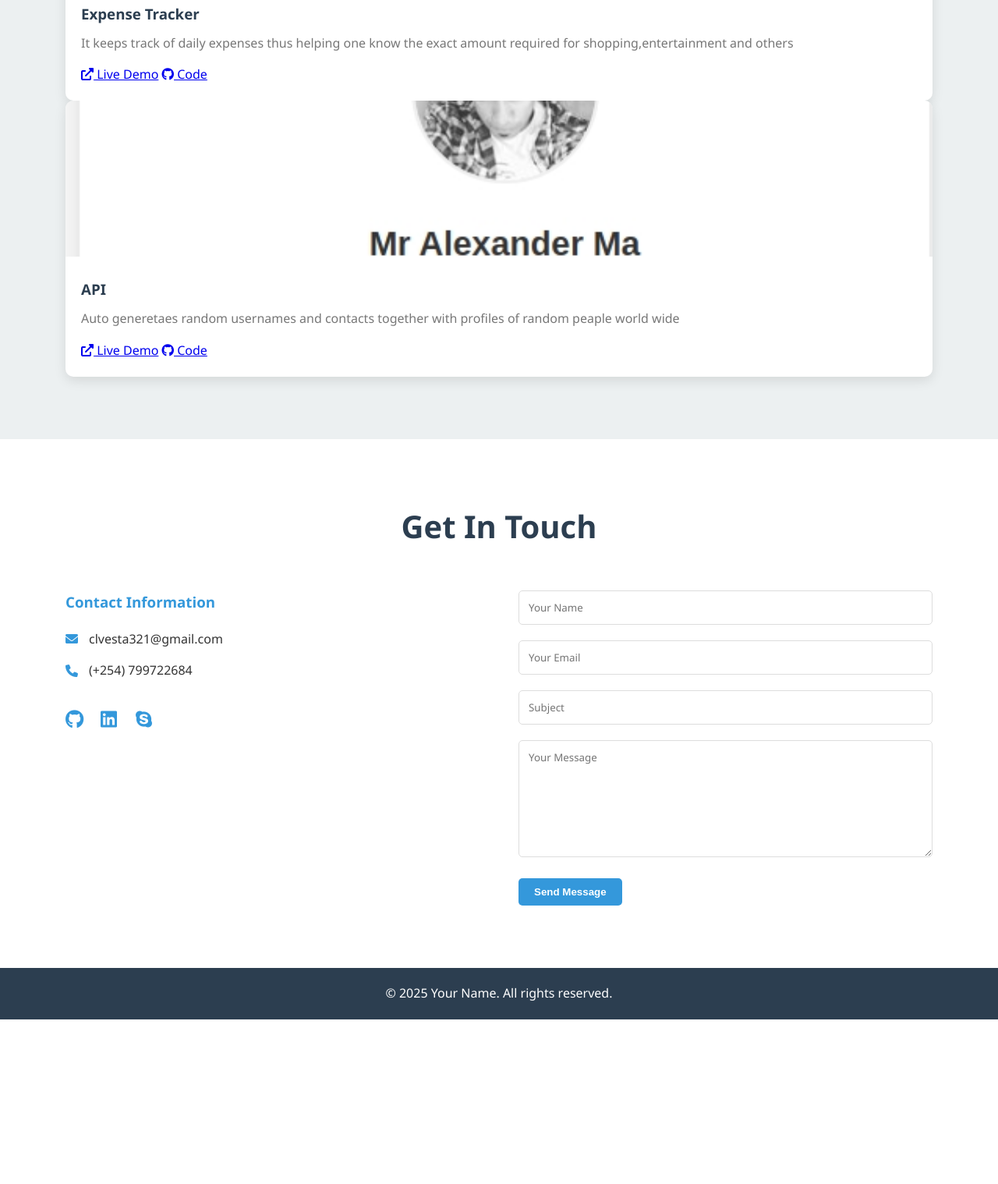
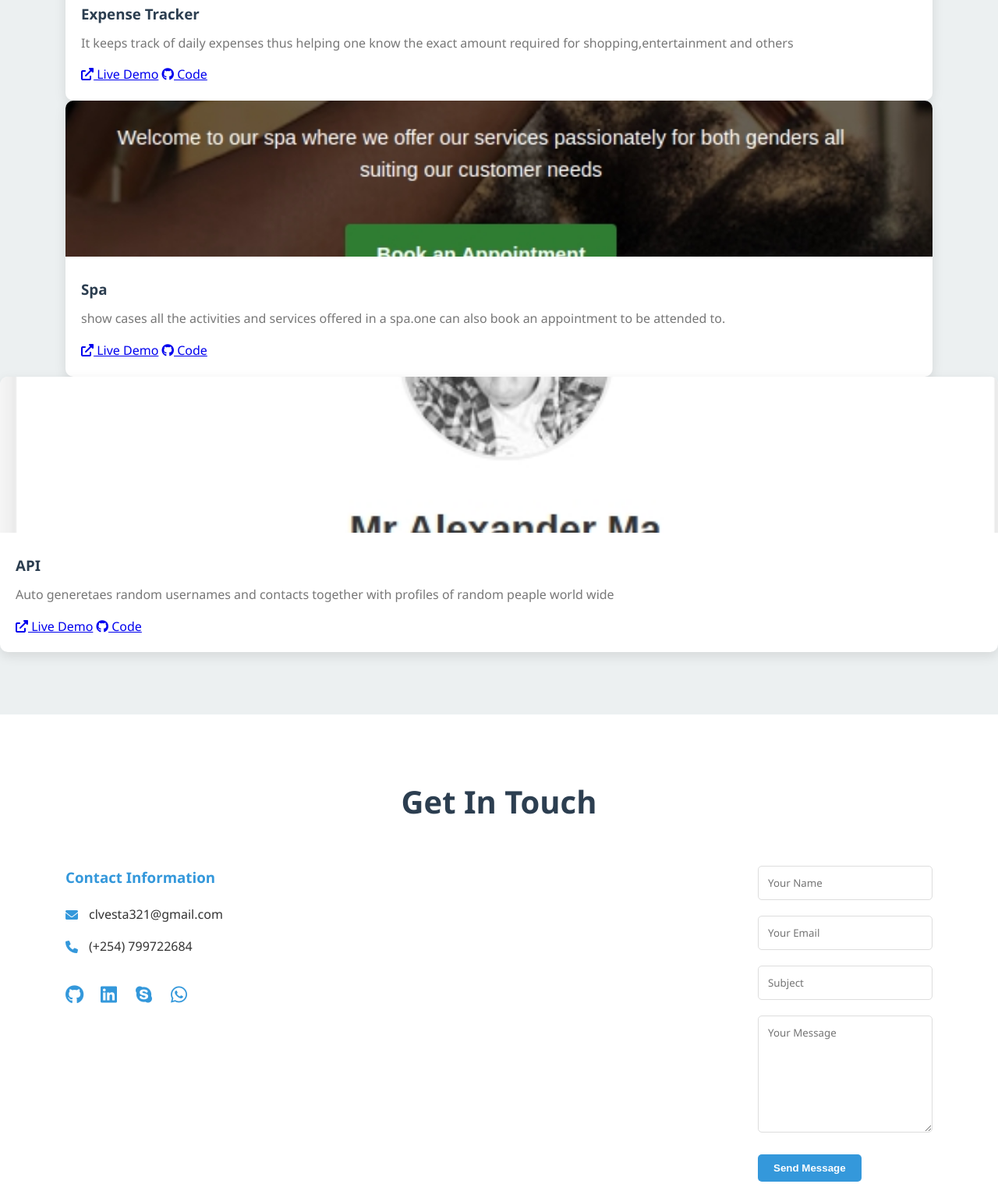
Before and after one commit to Dubleu-x/My-Portfolio, a plain HTML site: page index.html in a window 1280 px wide. Shown: the part 2899-4417 px from the top of the page at 78% size. Before the commit the page ends 4206 px from the top, so only its background shows below. Drawn offline with Linux system fonts and the light colour scheme.

Commit message:
Add files via upload

```diff
--- a/index.html
+++ b/index.html
@@ -114,7 +114,7 @@
             <div class="projects-grid">
                 <!-- Project 1 -->
                 <div class="project-card">
-                    <img src="expense traker/Screenshot_11-4-2025_144041_127.0.0.1.jpeg" alt="Project 1">
+                    <img src="expense traker/Screenshot_11-4-2025_144041_127.0.0.1.jpeg" alt="Project 1 " >
                     <div class="project-info">
                         <h3>Expense Tracker</h3>
                         <p>It keeps track of daily expenses thus helping one know the exact amount required for shopping,entertainment and others</p>
@@ -125,9 +125,22 @@
                     </div>
                 </div>
 
+                 <!-- Project 2 -->
+                 <div class="project-card">
+                    <img src="Image/Spa.jpeg"  alt="Project 2 ">
+                    <div class="project-info">
+                        <h3>Spa</h3>
+                        <p>show cases all the activities and services offered in a spa.one can also book an appointment to be attended to.</p>
+                        <div class="project-links"></div>
+                            <a href="https://github.com/Dubleu-x/Spa.git" target="_blank"><i class="fas fa-external-link-alt"></i> Live Demo</a>
+                            <a href="https://github.com/Dubleu-x/Spa.git" target="_blank"><i class="fab fa-github"></i> Code</a>
+                        </div>
+                    </div>
+                </div>
+
                 <!-- Project 2 -->
                 <div class="project-card">
-                    <img src="api/Screenshot_11-4-2025_143814_127.0.0.1.jpeg" alt="Project 2">
+                    <img src="api/Screenshot_11-4-2025_143814_127.0.0.1.jpeg" alt="Project 3 ">
                     <div class="project-info">
                         <h3>API</h3>
                         <p>Auto generetaes random usernames and contacts together with profiles of random peaple world wide
@@ -157,9 +170,11 @@
                         <a href="https://github.com/Dubleu-x" target="_blank"><i class="fab fa-github"></i></a>
                         <a href="https://www.linkedin.com/public-profile/settings?trk=d_flagship3_profile_self_view_public_profile&lipi=urn%3Ali%3Apage%3Ad_flagship3_profile_view_base%3Bk3cXE9FbRs%2BxNNHnjYjsAg%3D%3D" target="_blank"><i class="fab fa-linkedin"></i></a>
                         <a href="https://teams.live.com/v2" target="_blank"><i class="fab fa-skype"></i></a>
+                        <a href="https://wa.me/254799722684" target="_blank"><i class="fab fa-whatsapp"></i></a>
                     </div>
                 </div>
-                <form class="contact-form">
+               <!-- contact form -->
+                  <form action="Contact-form">
                     <div class="form-group">
                         <input type="text" placeholder="Your Name" required>
                     </div>
@@ -173,7 +188,9 @@
                         <textarea placeholder="Your Message" required></textarea>
                     </div>
                     <button type="submit" class="btn">Send Message</button>
-                </form>
+                  </form>
+
+
             </div>
         </div>
     </section>
```
Also changed, not shown: Image/Spa.jpeg (added).
